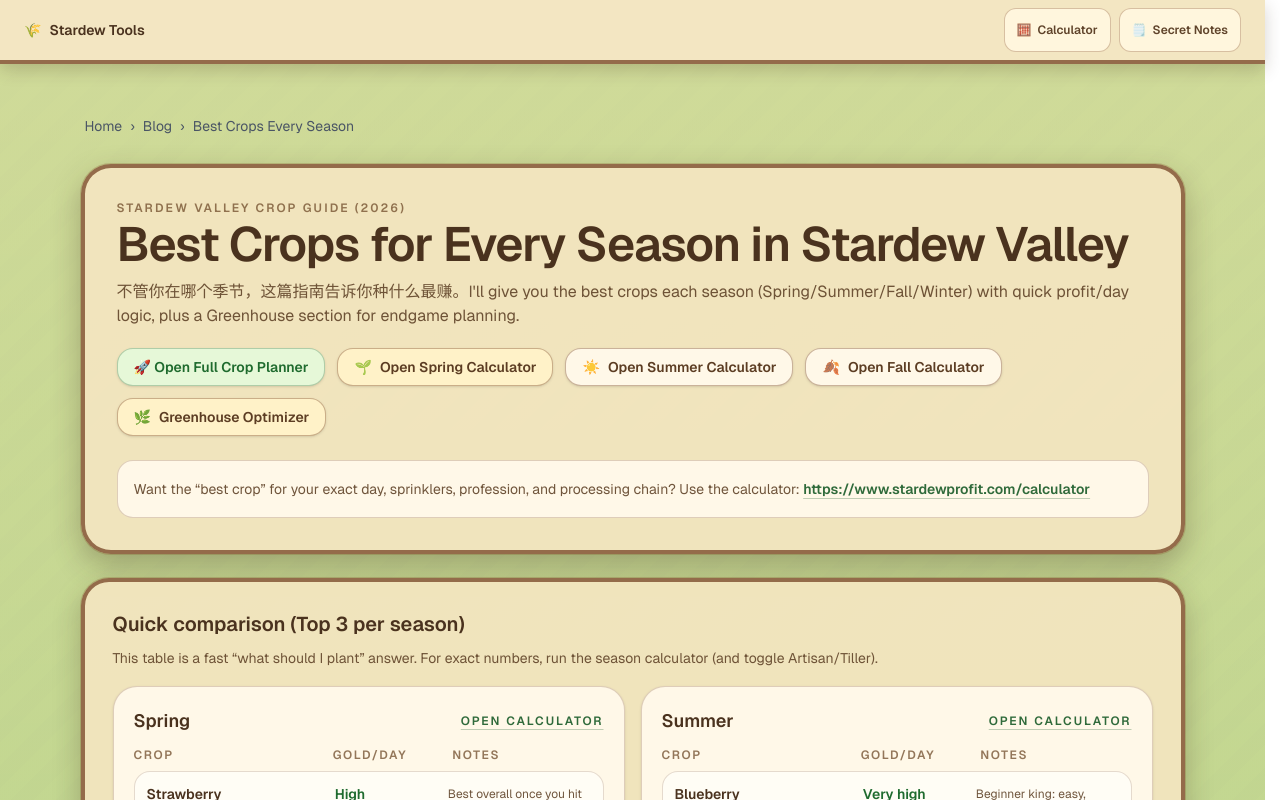
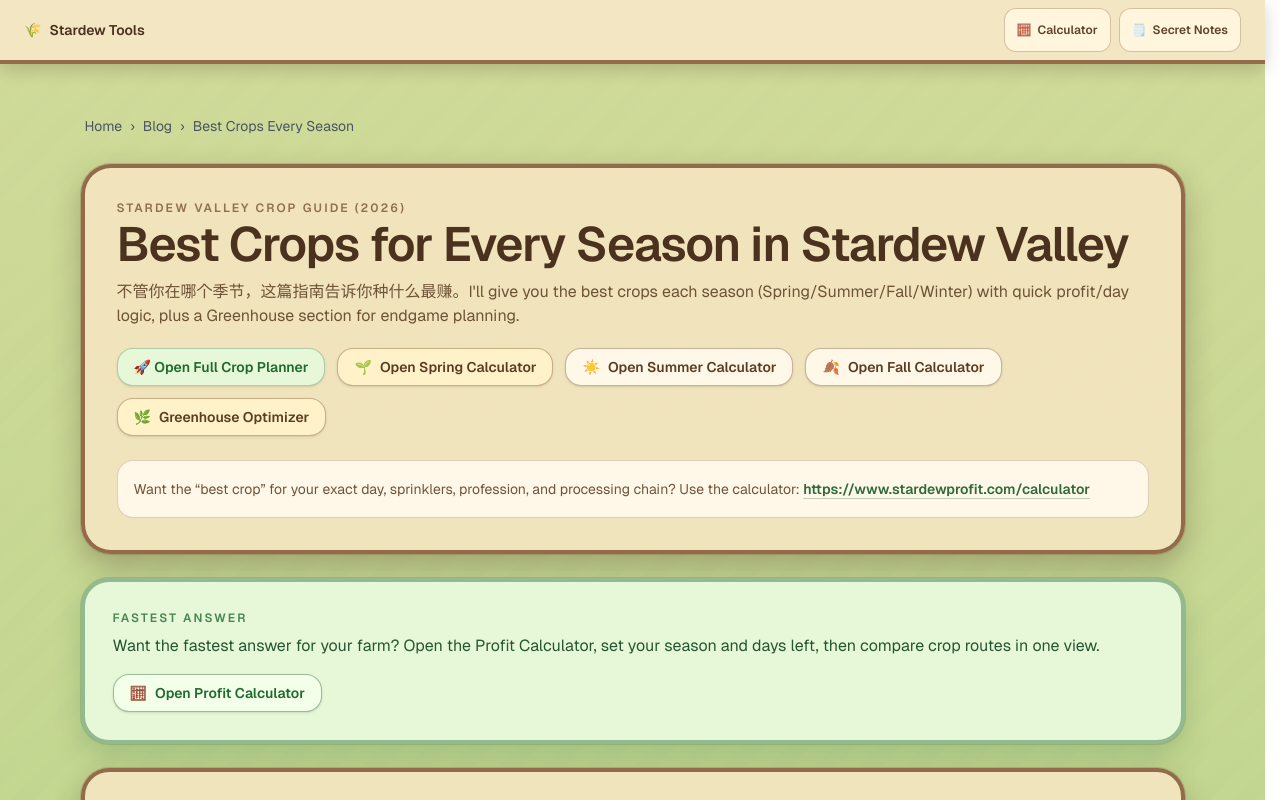
Before and after one commit to yuzhoudabaozhayujiamigou-cloud/stardew-tools, a Next.js app in the folder stardew-tools/: page /blog/best-crops-every-season in a window 1280 px wide. Shown: the top 800 px of the page. Built offline with nearby package versions, Linux system fonts and the light colour scheme.

Commit message:
Add early calculator CTA blocks to top blog posts

```diff
--- a/stardew-tools/src/app/blog/best-crops-every-season/page.tsx
+++ b/stardew-tools/src/app/blog/best-crops-every-season/page.tsx
@@ -425,6 +425,30 @@ export default function BestCropsEverySeasonPage() {
               </p>
             </div>
           </header>
+
+          <section className="rounded-[28px] border-4 border-[#2f6a3a]/45 bg-[#e6f8d8] p-5 shadow-[0_12px_28px_rgba(47,106,58,0.22)] ring-1 ring-[#2f6a3a]/20 sm:p-7">
+            <p className="text-xs font-semibold uppercase tracking-[0.18em] text-[#1f6b2e]/80">
+              Fastest answer
+            </p>
+            <p className="mt-2 text-sm leading-6 text-[#245631] sm:text-base">
+              Want the fastest answer for your farm? Open the Profit
+              Calculator, set your season and days left, then compare crop
+              routes in one view.
+            </p>
+            <div className="mt-4">
+              <TrackedBlogCtaLink
+                href="/calculator"
+                fromPath={fromPath}
+                ctaName="best_crops_every_season_intro_calculator_block"
+                className="inline-flex items-center gap-2 rounded-2xl border border-[#2f6a3a]/45 bg-[#f4ffe9] px-4 py-2 text-sm font-semibold text-[#1f6b2e] shadow-sm transition hover:-translate-y-0.5 hover:border-[#2f6a3a]/70 hover:bg-[#ecffd8]"
+              >
+                <span aria-hidden className="inline-flex items-center leading-none opacity-90">
+                  🧮
+                </span>
+                Open Profit Calculator
+              </TrackedBlogCtaLink>
+            </div>
+          </section>
 
           <section className="rounded-[28px] border-4 border-[#7c4d2e]/80 bg-[#f3e5bf]/95 p-5 shadow-[0_12px_28px_rgba(56,41,23,0.28)] ring-1 ring-yellow-900/20 sm:p-7">
             <h2 className="text-xl font-semibold text-[#4a321e]">
--- a/stardew-tools/src/app/blog/best-crops-year-1/page.tsx
+++ b/stardew-tools/src/app/blog/best-crops-year-1/page.tsx
@@ -113,6 +113,27 @@ export default function BestCropsYear1Page() {
                 <strong> tool upgrades</strong>, <strong>mines</strong>, and (if unlocked) <strong>Winter Seeds</strong>
                 for foraging-based farming.
               </p>
+            </div>
+          </section>
+
+          <section className="rounded-[28px] border-4 border-[#2f6a3a]/45 bg-[#e6f8d8] p-5 shadow-[0_12px_28px_rgba(47,106,58,0.22)] ring-1 ring-[#2f6a3a]/20 sm:p-7">
+            <p className="text-xs font-semibold uppercase tracking-[0.18em] text-[#1f6b2e]/80">
+              Year 1 decision tool
+            </p>
+            <p className="mt-2 text-sm leading-6 text-[#245631] sm:text-base">
+              Year 1 profit is all about speed and cash flow. Open the Profit Calculator to check what pays best for your remaining
+              days before you commit seed gold.
+            </p>
+            <div className="mt-4">
+              <TrackedBlogCtaLink
+                href="/calculator"
+                fromPath={fromPath}
+                ctaName="best_crops_year_1_intro_cash_flow_calculator"
+                className="inline-flex items-center gap-2 rounded-2xl border border-[#2f6a3a]/45 bg-[#f4ffe9] px-4 py-2 text-sm font-semibold text-[#1f6b2e] shadow-sm transition hover:-translate-y-0.5 hover:border-[#2f6a3a]/70 hover:bg-[#ecffd8]"
+              >
+                <span aria-hidden className="inline-flex items-center leading-none opacity-90">🧮</span>
+                Open Profit Calculator
+              </TrackedBlogCtaLink>
             </div>
           </section>
 
--- a/stardew-tools/src/app/blog/stardew-valley-profit-guide/page.tsx
+++ b/stardew-tools/src/app/blog/stardew-valley-profit-guide/page.tsx
@@ -154,6 +154,25 @@ export default function StardewValleyProfitGuide2026Page() {
                 7) FAQ
               </a>
             </nav>
+          </section>
+
+          <section className="rounded-[28px] border-4 border-[#2f6a3a]/45 bg-[#e6f8d8] p-5 shadow-[0_12px_28px_rgba(47,106,58,0.22)] ring-1 ring-[#2f6a3a]/20 sm:p-7">
+            <p className="text-xs font-semibold uppercase tracking-[0.18em] text-[#1f6b2e]/80">Next crop shortcut</p>
+            <p className="mt-2 text-sm leading-6 text-[#245631] sm:text-base">
+              If you want a clear &quot;what should I plant next?&quot; answer, open the Profit Calculator and compare your options
+              with your season, days left, and profession.
+            </p>
+            <div className="mt-4">
+              <TrackedBlogCtaLink
+                href="/calculator"
+                fromPath={fromPath}
+                ctaName="profit_guide_intro_next_crop_calculator"
+                className="inline-flex items-center gap-2 rounded-2xl border border-[#2f6a3a]/45 bg-[#f4ffe9] px-4 py-2 text-sm font-semibold text-[#1f6b2e] shadow-sm transition hover:-translate-y-0.5 hover:border-[#2f6a3a]/70 hover:bg-[#ecffd8]"
+              >
+                <span aria-hidden className="inline-flex items-center leading-none opacity-90">🧮</span>
+                Open Profit Calculator
+              </TrackedBlogCtaLink>
+            </div>
           </section>
 
           <section
```
